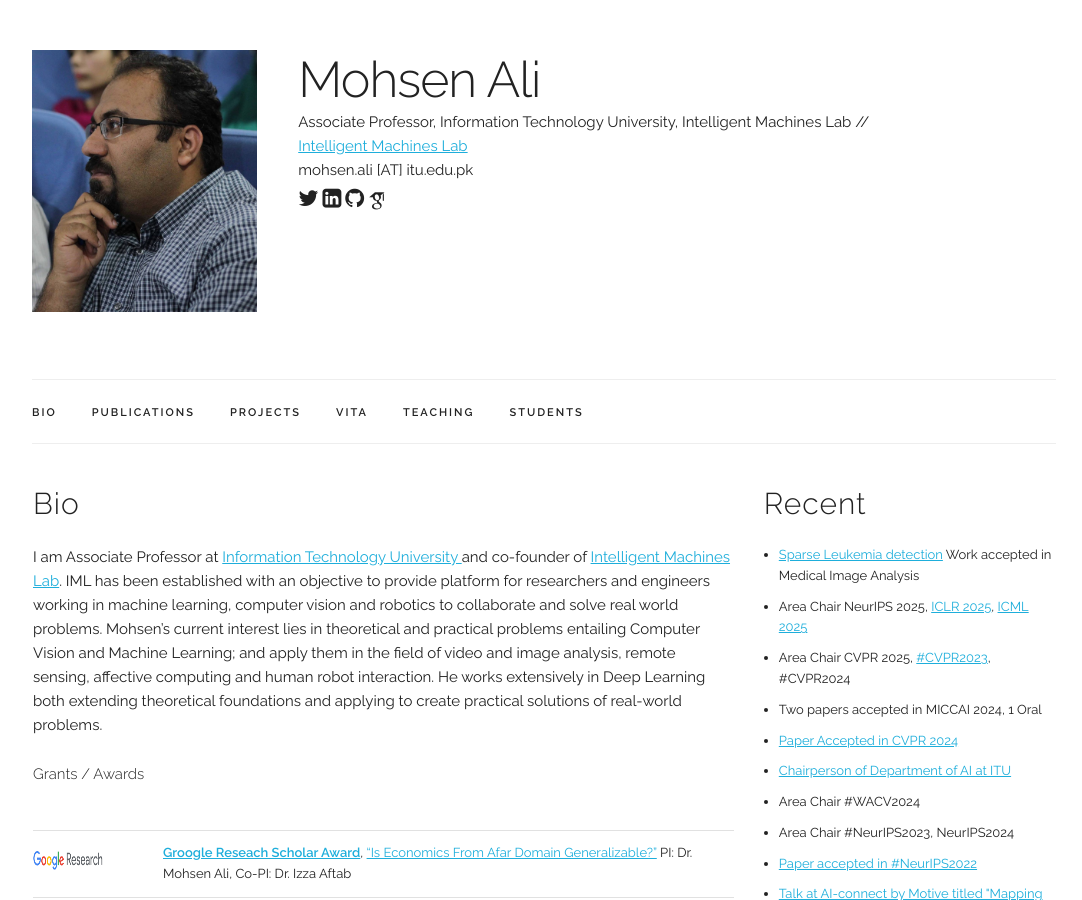
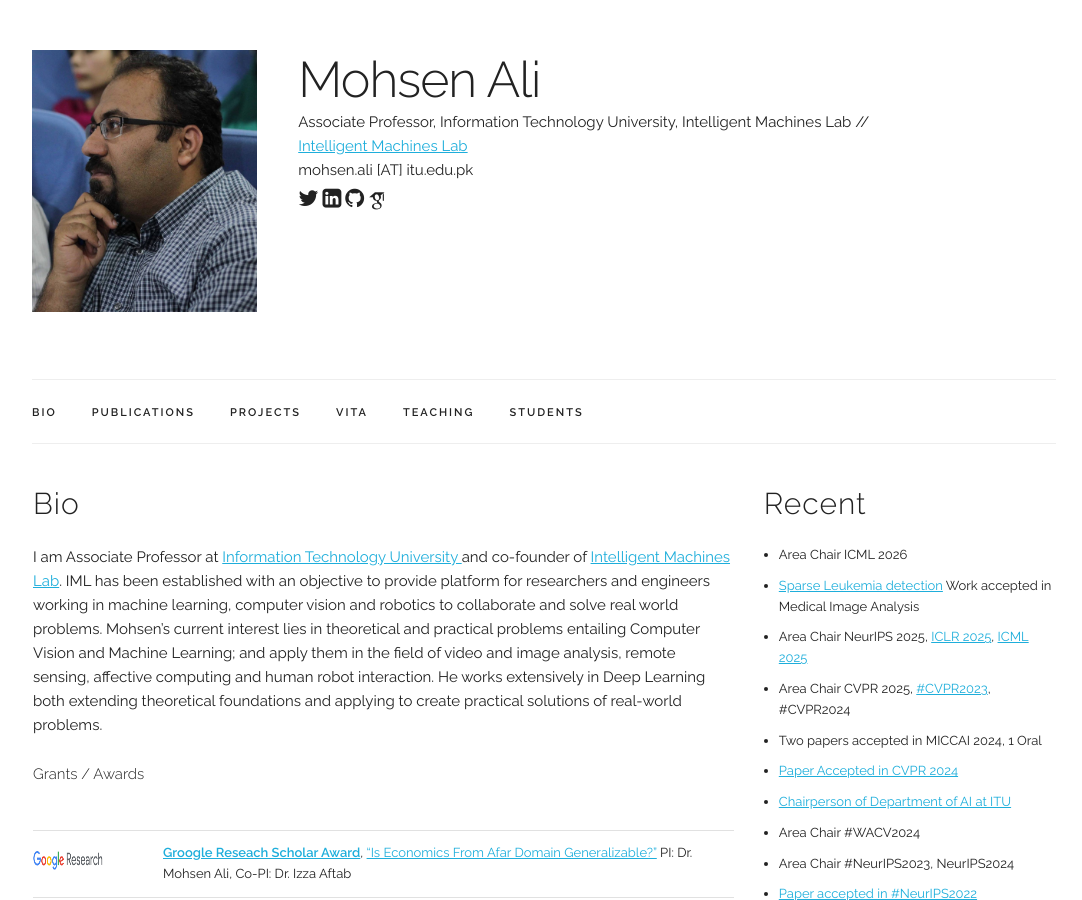
Before and after one commit to mohsenali/mohsenali.github.io, a Jekyll site: the page built from index.html, in a window 1280 px wide and 900 px high. Shown: the whole window, without its empty margins (96-1178 px from the left). Built offline with Jekyll 4.4.1, drawn with Linux system fonts in a browser that asks for light colours; some web fonts are replaced.

Commit message:
Update index.html

```diff
--- a/index.html
+++ b/index.html
@@ -92,6 +92,7 @@ title: Personal Webpage
   <h4>Recent</h4>
  <font size=2px>
  <ul class="listType">
+	 <li>Area Chair ICML 2026</li>
   <li><a href="https://im.itu.edu.pk/sparse-leukemiaattri/">Sparse Leukemia detection</a> Work accepted in Medical Image Analysis </li>
   <li>Area Chair NeurIPS 2025, <a href="https://iclr.cc/Conferences/2025/ProgramCommittee">ICLR 2025</a>, <a href="https://icml.cc/Conferences/2025/ProgramCommittee">ICML 2025</a> </li>
   <li>Area Chair CVPR 2025, <a href="https://cvpr2023.thecvf.com/Conferences/2023/AreaChairs"> #CVPR2023</a>,  #CVPR2024</li>
```
